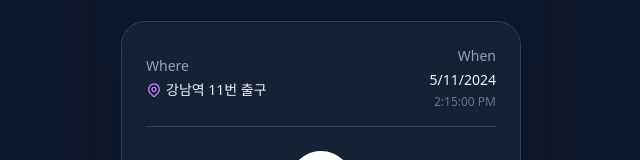
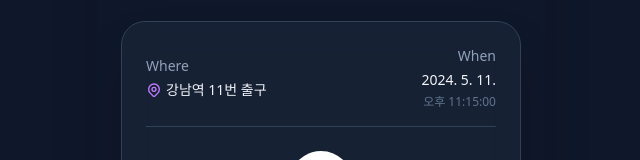
Before and after one commit to welcomexp7/auditory-diary, a Next.js app in the folder frontend/: page /dashboard/capsule in a window 1280 px wide. Shown: the part 504-664 px from the top of the page, without its empty margins (319-959 px from the left). Built offline with nearby package versions, Linux system fonts and the light colour scheme; no server answers.

Commit message:
fix(ui): enforce strict KST (Asia/Seoul) timezone rendering on JS clientside dates

```diff
--- a/frontend/src/app/dashboard/DashboardClient.tsx
+++ b/frontend/src/app/dashboard/DashboardClient.tsx
@@ -515,10 +515,10 @@
                                                     <div className="flex justify-between items-start mb-1">
                                                         <p className="text-xs font-semibold text-emerald-400/80 uppercase tracking-widest flex items-center gap-1.5">
                                                             <div className="w-1.5 h-1.5 rounded-full bg-emerald-500" />
-                                                            {date.toLocaleTimeString('ko-KR', { hour: '2-digit', minute: '2-digit' })}
+                                                            {date.toLocaleTimeString('ko-KR', { hour: '2-digit', minute: '2-digit', timeZone: 'Asia/Seoul' })}
                                                         </p>
                                                         <p className="text-[10px] text-zinc-600 uppercase tracking-wider">
-                                                            {date.toLocaleDateString('ko-KR', { month: 'short', day: 'numeric', year: 'numeric' })}
+                                                            {date.toLocaleDateString('ko-KR', { month: 'short', day: 'numeric', year: 'numeric', timeZone: 'Asia/Seoul' })}
                                                         </p>
                                                     </div>
 
--- a/frontend/src/app/dashboard/capsule/page.tsx
+++ b/frontend/src/app/dashboard/capsule/page.tsx
@@ -102,8 +102,8 @@
                     </div>
                     <div className="flex flex-col text-right space-y-1">
                         <span className="text-slate-400">When</span>
-                        <span className="font-medium">{date.toLocaleDateString()}</span>
-                        <span className="text-slate-500 text-xs">{date.toLocaleTimeString()}</span>
+                        <span className="font-medium">{date.toLocaleDateString('ko-KR', { timeZone: 'Asia/Seoul' })}</span>
+                        <span className="text-slate-500 text-xs">{date.toLocaleTimeString('ko-KR', { timeZone: 'Asia/Seoul' })}</span>
                     </div>
                 </div>
 
```
Also changed, not shown: 1 other file (tests, documents, lock files or other folders).
